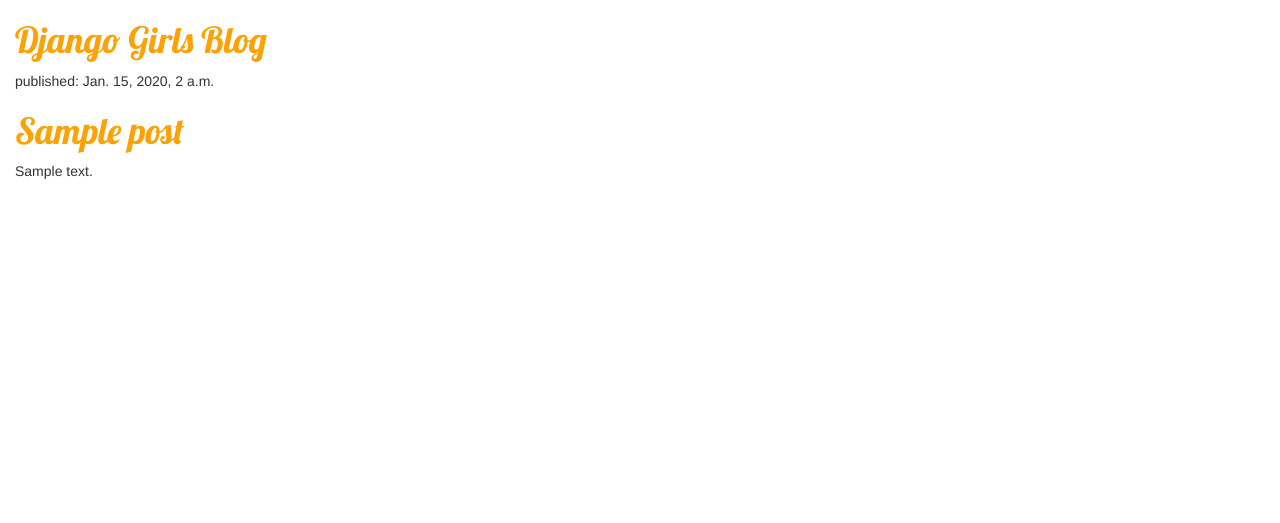
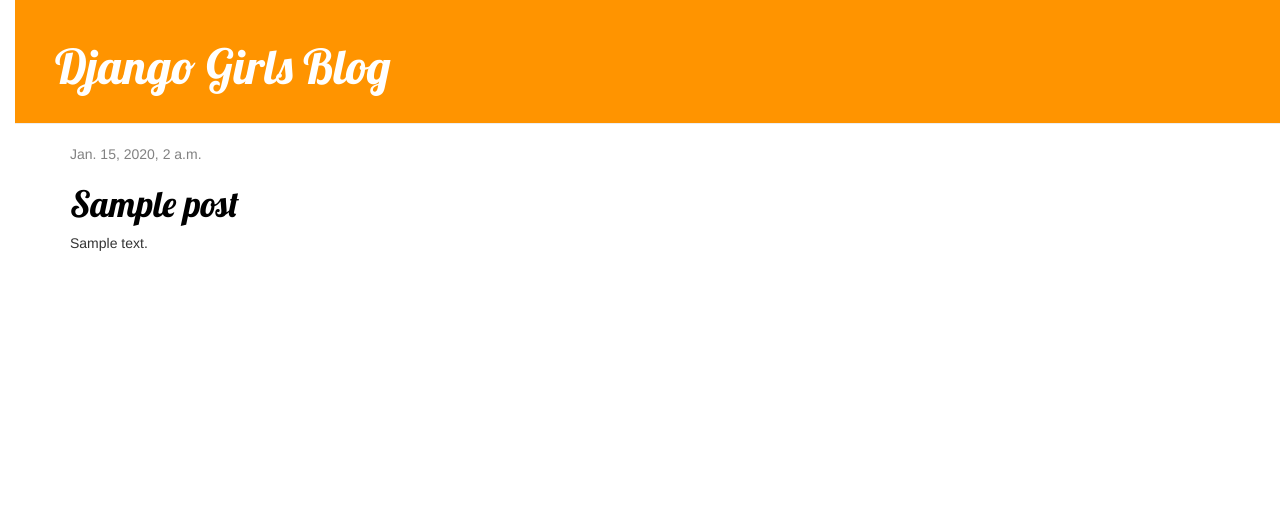
Before and after one commit to Azenwrath/djangogirls, a Django app: template mysite/blog/templates/blog/post_list.html in a window 1280 px wide. Shown: the top 523 px of the page. Run offline with Django 3.2, Linux system fonts and the light colour scheme; the template is opened without the code that fills it: values that come from a table or form of the project are taken from there, others are empty; tables that the repository leaves empty hold one stand-in row (values such as "Sample post"); some libraries are stand-ins or nearby versions.

Commit message:
Added view and template for blog post as well as CDD for the site.

```diff
--- a/mysite/blog/static/css/blog.css
+++ b/mysite/blog/static/css/blog.css
@@ -6,3 +6,54 @@
 body {
     padding-left: 15px;
 }
+
+.page-header{
+    background-color: #ff9400;
+    margin-top: 0;
+    padding: 20px 20px 20px 40px;
+
+}
+
+.page-header h1, .page-header h1 a, .page-header h1 a:visited, .page-header h1 a:active {
+    color: #ffffff;
+    font-size: 36pt;
+    text-decoration: none;
+}
+
+.content {
+    margin-left: 40px;
+}
+
+h1, h2, h3, h4 {
+    font-family: 'Lobster', cursive;
+
+}
+
+.date {
+    color: #828282;
+}
+
+.save {
+    float: right;
+}
+
+.post-form textarea, .post-form input {
+    width: 100%;
+}
+
+.top-menu, .top-menu:hover, .top-menu:visited {
+    color: #ffffff;
+    float: right;
+    font-size: 26pt;
+    margin-right: 20px;
+
+}
+
+.post {
+    margin-bottom: 70px;
+}
+
+
+.post h1 a, .post h1 a:visited {
+    color: #000000;
+}
--- /dev/null
+++ b/mysite/blog/templates/blog/base.html
@@ -0,0 +1,26 @@
+<!DOCTYPE html>
+{% load staticfiles %}
+<html>
+
+    <head>
+            <link href="//fonts.googleapis.com/css?family=Lobster&subset=latin,latin-ext" rel="stylesheet" type="text/css">
+            <link rel="stylesheet" href="//maxcdn.bootstrapcdn.com/bootstrap/3.2.0/css/bootstrap.min.css">
+            <link rel="stylesheet" href="//maxcdn.bootstrapcdn.com/bootstrap/3.2.0/css/bootstrap-theme.min.css">
+            <link rel="stylesheet" href="{% static 'css/blog.css' %}">
+            <title>Django Girls blog</title>
+        </head>
+
+    <body>
+    <div class="page-header">
+        <h1><a href="/">Django Girls Blog</a></h1>
+    </div>
+    <div class="content container">
+        <div class="row">
+            <div class="col-md-8">
+            {% block content %}
+            {% endblock %}
+            </div>
+        </div>
+    </div>
+</body>
+</html>
--- a/mysite/blog/templates/blog/post_list.html
+++ b/mysite/blog/templates/blog/post_list.html
@@ -1,32 +1,13 @@
-<!DOCTYPE html>
-{% load staticfiles %}
-<html>
-    <head>
-        <link href="//fonts.googleapis.com/css?family=Lobster&subset=latin,latin-ext" rel="stylesheet" type="text/css">
-        <link rel="stylesheet" href="//maxcdn.bootstrapcdn.com/bootstrap/3.2.0/css/bootstrap.min.css">
-        <link rel="stylesheet" href="//maxcdn.bootstrapcdn.com/bootstrap/3.2.0/css/bootstrap-theme.min.css">
-        <link rel="stylesheet" href="{% static 'css/blog.css' %}">
-        <title>Django Girls blog</title>
-    </head>
-    <body>
-        <div>
-            <h1><a href="">Django Girls Blog</a></h1>
+{% extends 'blog/base.html' %}
+
+{% block content %}
+    {% for post in posts %}
+        <div class="post">
+            <div class="date">
+                {{ post.published_date }}
+            </div>
+            <h1><a href="{% url 'post_detail' pk=post.pk %}">{{ post.title }}</a></h1>
+            <p>{{ post.text|linebreaksbr }}</p>
         </div>
-
-        <div>
-           {% for post in posts %}
-                <div>
-                    <p>published: {{ post.published_date}}</p>
-                    <h1><a href=""> {{ post.title }}</a></h1>
-                    <p>{{ post.text|linebreaksbr }}</p>
-                </div>
-
-
-
-
-
-
-            {% endfor %}
-        </div>
-    </body>
-</html>
+    {% endfor %}
+{% endblock %}
--- a/mysite/blog/urls.py
+++ b/mysite/blog/urls.py
@@ -3,4 +3,5 @@
 
 urlpatterns = [
     url(r'^$', views.post_list, name='post_list'),
+    url(r'^post/(?P<pk>\d+)/$', views.post_detail, name='post_detail')
 ]
--- a/mysite/blog/views.py
+++ b/mysite/blog/views.py
@@ -1,4 +1,4 @@
-from django.shortcuts import render
+from django.shortcuts import render, get_object_or_404
 from .models import Post
 from django.utils import timezone
 
@@ -7,3 +7,7 @@
 def post_list(request):
     posts = Post.objects.filter(published_date__lte=timezone.now()).order_by('published_date')
     return render(request, 'blog/post_list.html', {'posts': posts})
+
+def post_detail(request, pk):
+    post = get_object_or_404(Post, pk=pk)
+    return render(request, 'blog/post_detail.html', {'post':post})
```
Also changed, not shown: mysite/blog/templates/blog/post_detail.html (added, +15 -0 lines).
